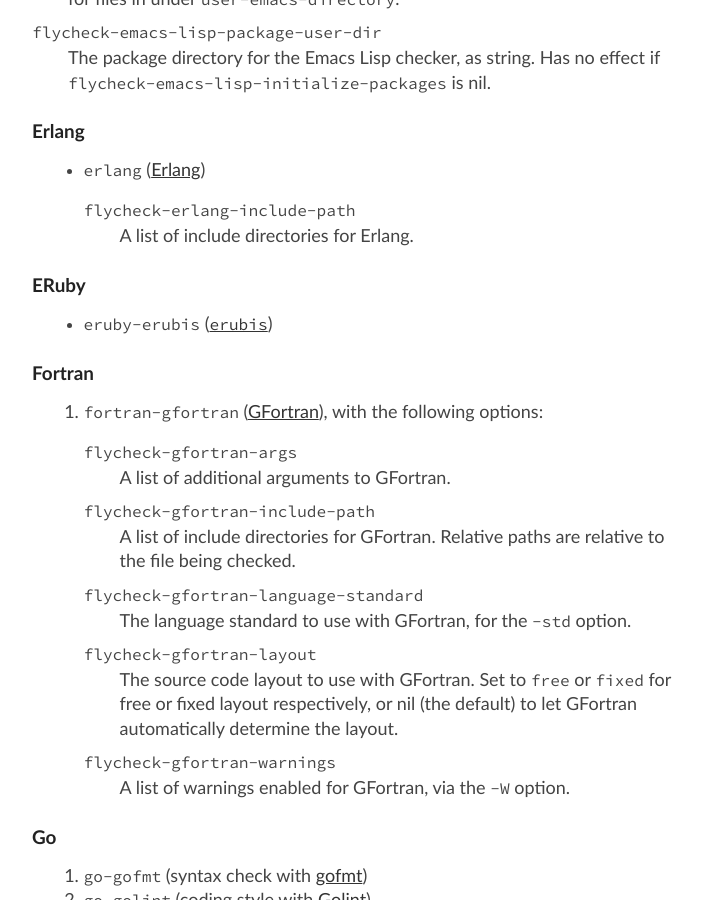
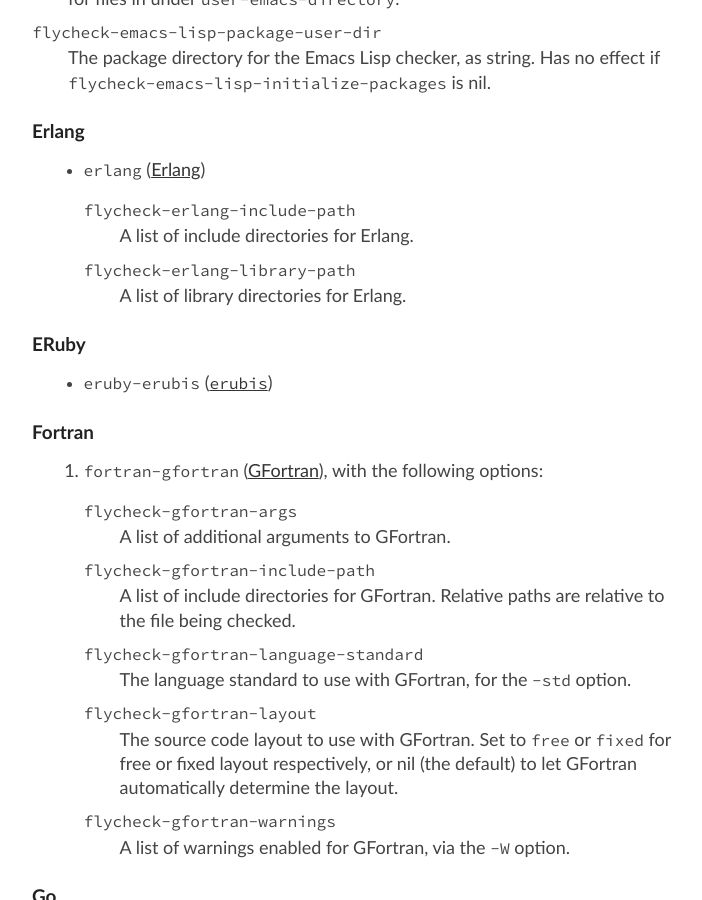
Before and after one commit to cmarqu/flycheck.github.io, a Jekyll site: the page manual/latest/Supported-languages.html, which Jekyll copies as it is, in a window 1280 px wide and 900 px high, scrolled down 3891 px. Shown: the whole window, without its empty margins (258-960 px from the left). Built offline with Jekyll 4.4.1, drawn with Linux system fonts in a browser that asks for light colours.

Commit message:
Update manual from flycheck/flycheck@6d7759d

```diff
--- a/manual/latest/Function-and-Variable-Index.html
+++ b/manual/latest/Function-and-Variable-Index.html
@@ -117,6 +117,7 @@
 <tr><td></td><td valign="top"><a href="Supported-languages.html#index-flycheck_002demacs_002dlisp_002dload_002dpath"><code>flycheck-emacs-lisp-load-path</code></a>:</td><td>&nbsp;</td><td valign="top"><a href="Supported-languages.html#Supported-languages">Supported languages</a></td></tr>
 <tr><td></td><td valign="top"><a href="Supported-languages.html#index-flycheck_002demacs_002dlisp_002dpackage_002duser_002ddir"><code>flycheck-emacs-lisp-package-user-dir</code></a>:</td><td>&nbsp;</td><td valign="top"><a href="Supported-languages.html#Supported-languages">Supported languages</a></td></tr>
 <tr><td></td><td valign="top"><a href="Supported-languages.html#index-flycheck_002derlang_002dinclude_002dpath"><code>flycheck-erlang-include-path</code></a>:</td><td>&nbsp;</td><td valign="top"><a href="Supported-languages.html#Supported-languages">Supported languages</a></td></tr>
+<tr><td></td><td valign="top"><a href="Supported-languages.html#index-flycheck_002derlang_002dlibrary_002dpath"><code>flycheck-erlang-library-path</code></a>:</td><td>&nbsp;</td><td valign="top"><a href="Supported-languages.html#Supported-languages">Supported languages</a></td></tr>
 <tr><td></td><td valign="top"><a href="Reporting-results.html#index-flycheck_002derror"><code>flycheck-error</code></a>:</td><td>&nbsp;</td><td valign="top"><a href="Reporting-results.html#Reporting-results">Reporting results</a></td></tr>
 <tr><td></td><td valign="top"><a href="Listing-errors.html#index-flycheck_002derror_002dlist_002dafter_002drefresh_002dhook"><code>flycheck-error-list-after-refresh-hook</code></a>:</td><td>&nbsp;</td><td valign="top"><a href="Listing-errors.html#Listing-errors">Listing errors</a></td></tr>
 <tr><td></td><td valign="top"><a href="Listing-errors.html#index-flycheck_002derror_002dlist_002dhighlight"><code>flycheck-error-list-highlight</code></a>:</td><td>&nbsp;</td><td valign="top"><a href="Listing-errors.html#Listing-errors">Listing errors</a></td></tr>
--- a/manual/latest/Supported-languages.html
+++ b/manual/latest/Supported-languages.html
@@ -411,6 +411,11 @@
 <dt><code>flycheck-erlang-include-path</code></dt>
 <dd><a name="index-flycheck_002derlang_002dinclude_002dpath"></a>
 <p>A list of include directories for Erlang.
+</p>
+</dd>
+<dt><code>flycheck-erlang-library-path</code></dt>
+<dd><a name="index-flycheck_002derlang_002dlibrary_002dpath"></a>
+<p>A list of library directories for Erlang.
 </p></dd>
 </dl>
 
```
